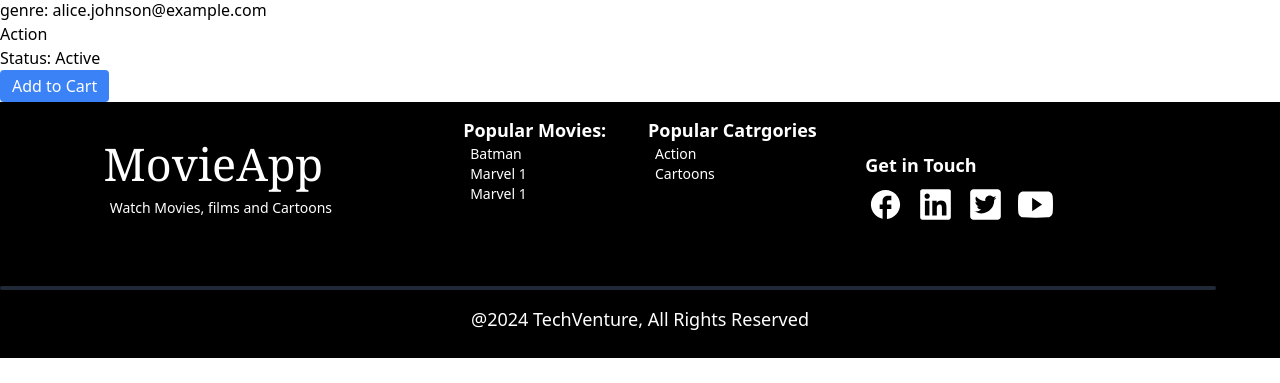
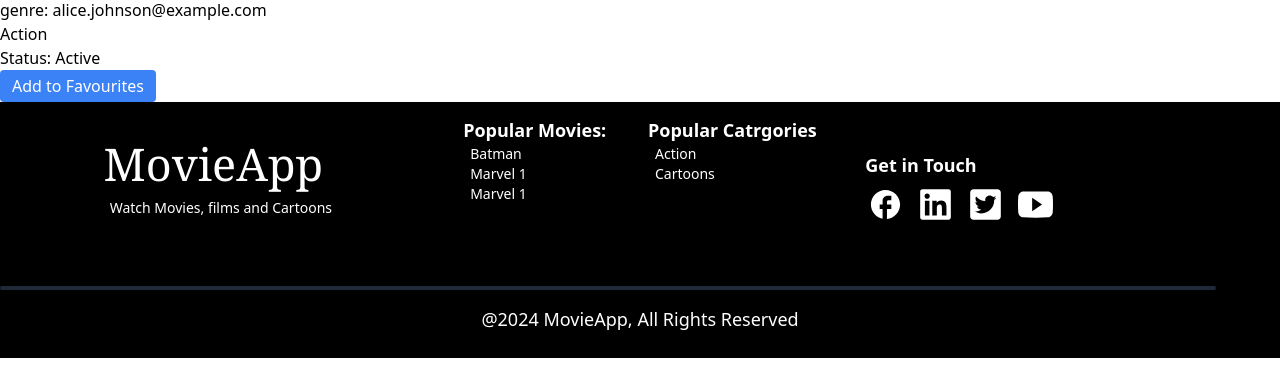
Before and after one commit to bazil-1854/Mid-Exam, a React (Create React App) app: page /movie-detail/1 in a window 1280 px wide. Shown: the part 396-779 px from the top of the page. Built offline with nearby package versions, Linux system fonts and the light colour scheme.

Commit message:
Update UI

```diff
--- a/src/Components/Footer.jsx
+++ b/src/Components/Footer.jsx
@@ -46,7 +46,7 @@ const Footer = () => {
 
       <div className='col-span-3 flex flex-col '>
         <p className='bg-gray-800 rounded-lg w-[95%] h-[4px] my-[15px]'></p>
-        <p className='text-center text-lg  text-white  mb-[25px]'>@2024 TechVenture, All Rights Reserved  </p>
+        <p className='text-center text-lg  text-white  mb-[25px]'>@2024 MovieApp, All Rights Reserved  </p>
       </div>
     </footer>
   )
--- a/src/Components/MovieDetail.jsx
+++ b/src/Components/MovieDetail.jsx
@@ -32,7 +32,7 @@ const MovieDetail = () => {
                     onClick={() => addToCart(movieDetails)}
                     className="bg-blue-500 text-white px-3 py-1 rounded hover:bg-blue-600 transition"
                 >
-                    Add to Cart
+                    Add to Favourites
                 </button>
             </div>
         </div>
--- a/src/Components/SearchFilter.jsx
+++ b/src/Components/SearchFilter.jsx
@@ -59,10 +59,11 @@ const SearchFilter = () => {
                                             className="object-cover mx-auto h-[200px] w-[180px] hover:scale-105 transition duration-700  md:h-[400px] md:w-[340px] lg:w-[300px]  lg:h-[335px] sm:h-[320px] sm:w-[280px] mb-4"
                                         />
 
-                                        <h2>{movie.name}</h2>
-                                        <p>genre: {movie.genre}</p>
-                                        <p>{movie.type}</p>
-                                        <p>Status: {movie.type ? 'Active' : 'Inactive'}</p>
+                                        <h2 className='font-[500]'>{movie.name}</h2>
+                                        <p className='text-blue-700 text-[12px] font-[500] underline'>{movie.genre}</p>
+                                        <p className='text-blue-700 text-[12px] font-[500] underline'>{movie.type}</p>
+                                        <p className={`${movie.type === "Action" ? 'bg-red-600' : 'bg-green-700'} text-white text-center text-[10px] mb-[15px] py-[2px] mt-[5px] rounded-lg w-[80px]`}>{movie.type}</p>
+
                                     </div>
                                 );
                             })
```
Also changed, not shown: 1 other file (tests, documents, lock files or other folders).
